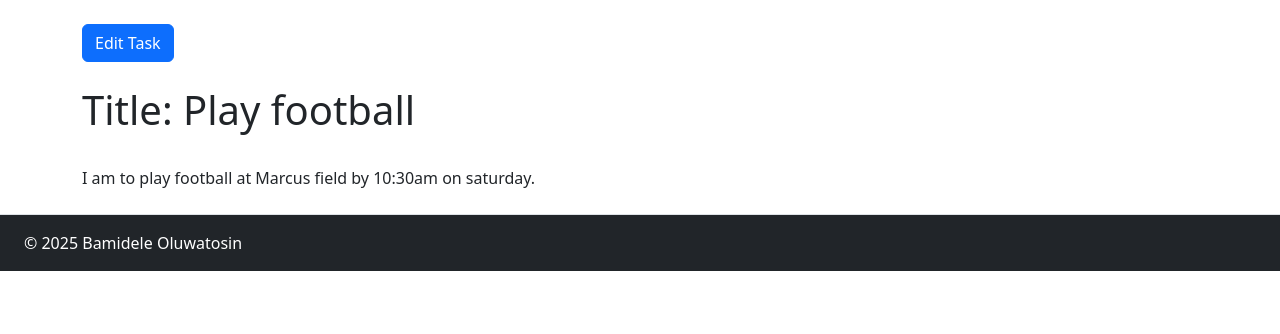
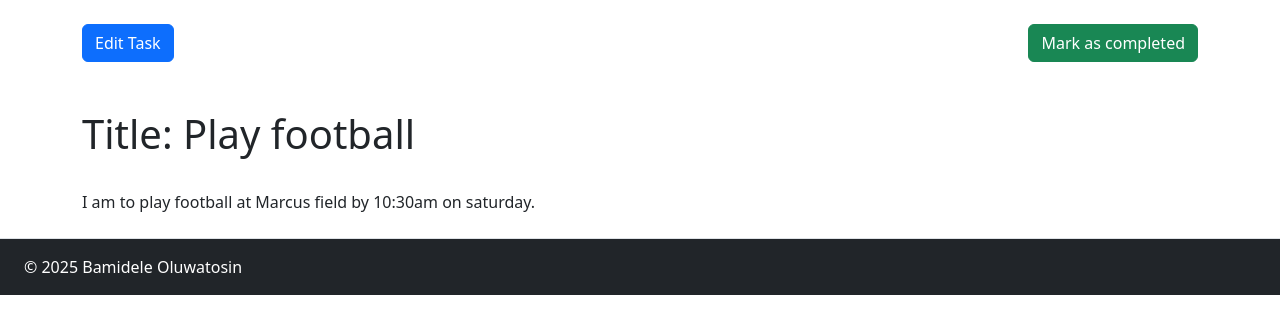
Before and after one commit to para-doxical/todo_list, a Django app: page /task/2/ in a window 1280 px wide. Shown: the part 56-390 px from the top of the page. Run offline with Django 5.2, Linux system fonts and the light colour scheme; data comes from the database, SQL or seed files in the repository; both versions use the stored data as it was after the commit.

Commit message:
task completed feature

```diff
--- a/todo_project/todo_list/static/todo_list/css/task.css
+++ b/todo_project/todo_list/static/todo_list/css/task.css
@@ -33,3 +33,9 @@
     gap: 5px;
     align-items: center;
 }
+
+.my-4.links {
+    width: 100%;
+    display: flex;
+    justify-content: space-between;
+}
--- a/todo_project/todo_list/templates/todo_list/base.html
+++ b/todo_project/todo_list/templates/todo_list/base.html
@@ -8,6 +8,7 @@
 
     <link href="https://cdn.jsdelivr.net/npm/bootstrap@5.3.8/dist/css/bootstrap.min.css" rel="stylesheet" integrity="sha384-sRIl4kxILFvY47J16cr9ZwB07vP4J8+LH7qKQnuqkuIAvNWLzeN8tE5YBujZqJLB" crossorigin="anonymous">
 
+    <link rel="stylesheet" href="{% static 'todo_list/css/task.css' %}">
     {% block header_links %}
     {% endblock %}
     <style>
--- a/todo_project/todo_list/templates/todo_list/homepage.html
+++ b/todo_project/todo_list/templates/todo_list/homepage.html
@@ -2,9 +2,6 @@
 {% load static %}
 
 
-{% block header_links %}
-    <link rel="stylesheet" href="{% static 'todo_list/css/task.css' %}">
-{% endblock %}
 
 {% block main_content %}
     <a href="{% url 'new_task' %}" class="btn btn-primary">New task</a>
--- a/todo_project/todo_list/templates/todo_list/task_page.html
+++ b/todo_project/todo_list/templates/todo_list/task_page.html
@@ -1,15 +1,29 @@
 {% extends 'todo_list/base.html' %}
+{% load static %}
 
 {% block title %}
     {{task.title}}
 {% endblock %}
 
+
 {% block main_content %}
-    <a href="{% url 'edit_task' task.id %}" class="btn btn-primary mb-4">Edit Task</a>
+    <div class="my-4 links">
+        <a href="{% url 'edit_task' task.id %}" class="btn btn-primary mb-4">Edit Task</a>
+        {% if task.is_completed %}
+            <button disabled class="btn"><img src="{% static 'todo_list/assets/done-icon.png' %}" width="18px"> Completed</button>
+        {% else %}
+            <!--Mark as completed form.-->
+            <form method="POST" autocomplete="off">
+                {% csrf_token %}
+
+                <button type="submit" class="btn btn-success">Mark as completed</button>
+            </form>
+        {% endif %}
+
+    </div>
+
     <h1>Title: {{task.title}}</h1>
     <br>
     <p>{{task.description}}</p>
-    <div class="my-4">
 
-    </div>
 {% endblock %}
--- a/todo_project/todo_list/views.py
+++ b/todo_project/todo_list/views.py
@@ -27,6 +27,10 @@ def task_page(request, pk):
     """View for task page."""
     task = Task.objects.get(pk=pk)
 
+    if request.method == 'POST':
+        task.is_completed = True
+        task.save()
+
     context = {'task' : task}
     return render(request, 'todo_list/task_page.html', context)
 
```
Also changed, not shown: todo_project/db.sqlite3.
